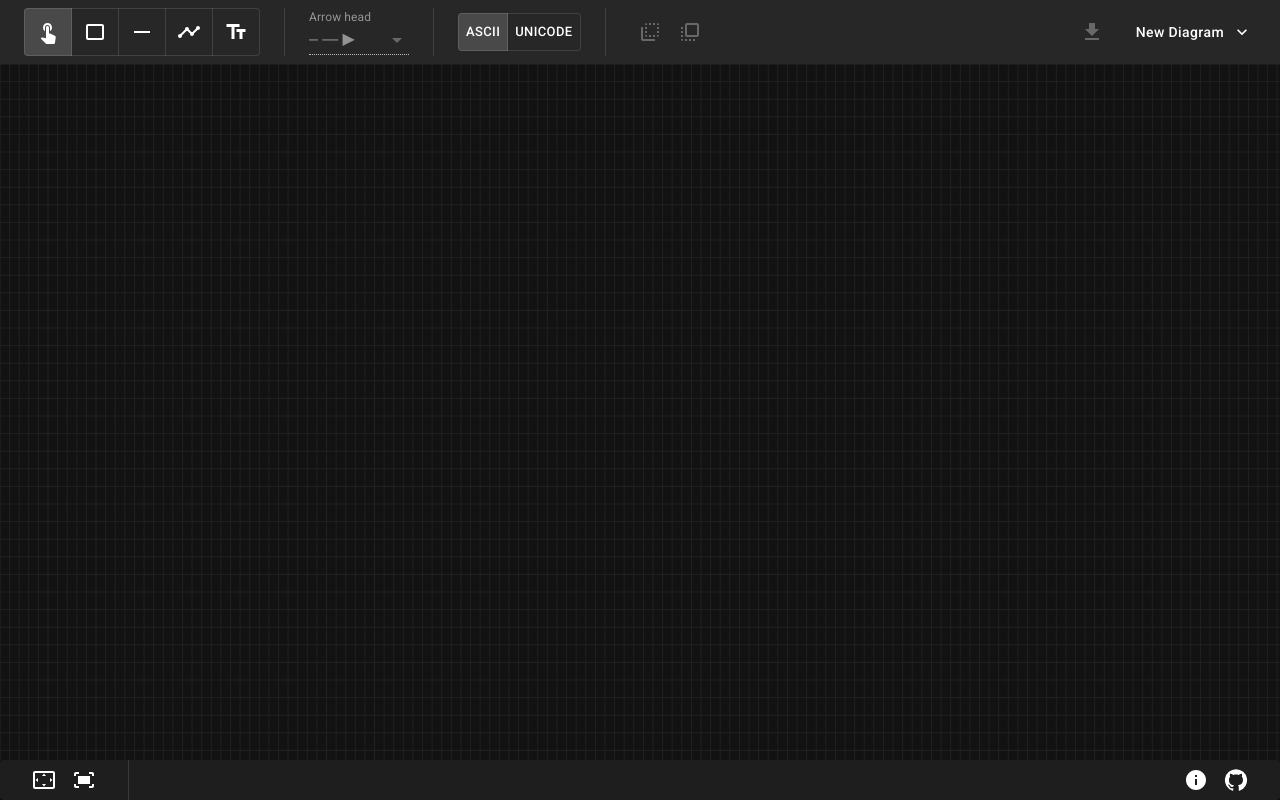
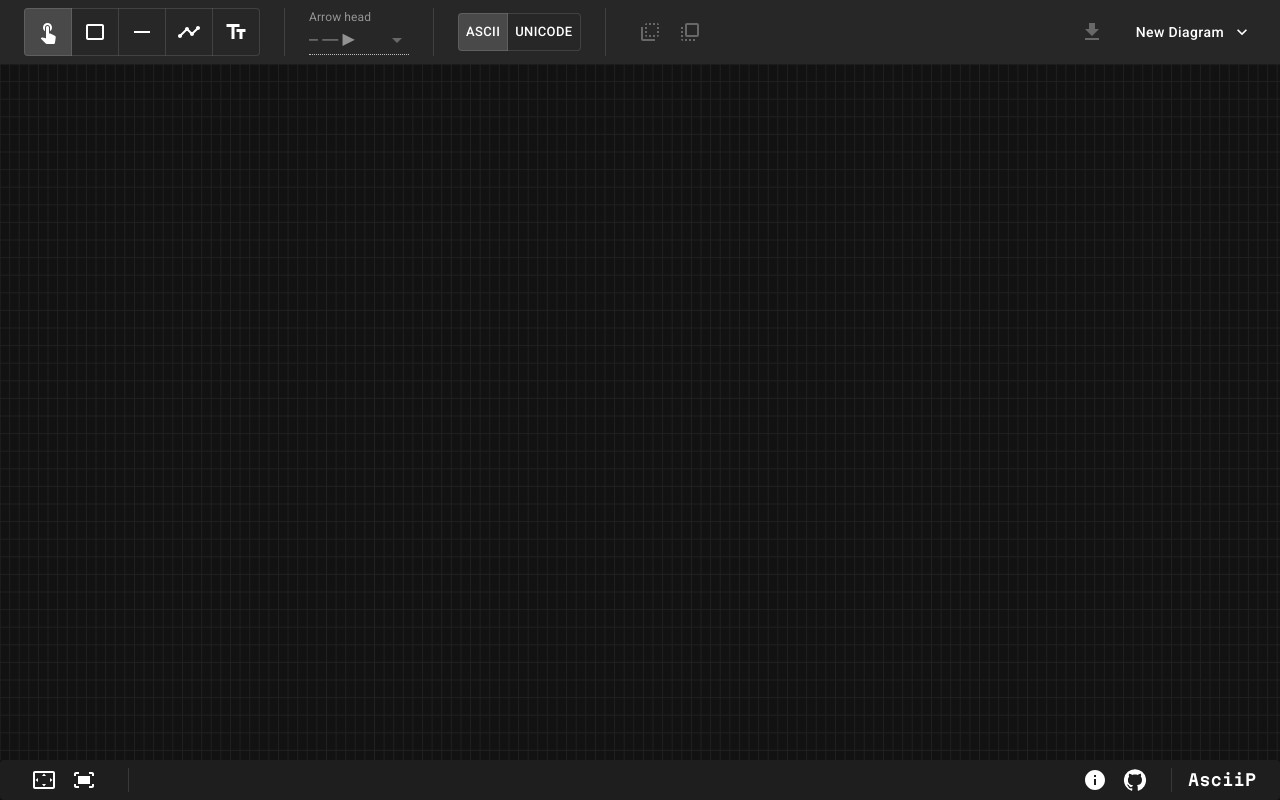
Before and after one commit to hhourani27/asciip, a React (Create React App) app: page / in a window 1280 px wide. Built offline with nearby package versions, Linux system fonts and the light colour scheme; a web font is replaced by a local one.

Commit message:
Add Logo

```diff
--- /dev/null
+++ b/src/components/Logo.tsx
@@ -0,0 +1,9 @@
+import { Typography } from "@mui/material";
+
+export function Logo(): JSX.Element {
+  return (
+    <Typography sx={{ fontFamily: "MartianMono", fontWeight: 600 }}>
+      AsciiP
+    </Typography>
+  );
+}
--- a/src/components/footer/Footer.tsx
+++ b/src/components/footer/Footer.tsx
@@ -19,7 +19,7 @@ export function Footer(): JSX.Element {
         sx={{ flexGrow: 1, display: "flex", alignItems: "center", gap: 3 }}
       >
         <FooterCanvasSize />
-        <Divider orientation="vertical" flexItem />
+        <Divider orientation="vertical" variant="middle" flexItem />
         <FooterTip />
       </Box>
       <Box
--- a/src/components/footer/FooterInfo.tsx
+++ b/src/components/footer/FooterInfo.tsx
@@ -1,8 +1,9 @@
-import { ButtonGroup, IconButton, Tooltip } from "@mui/material";
+import { ButtonGroup, Divider, IconButton, Tooltip } from "@mui/material";
 import GitHubIcon from "@mui/icons-material/GitHub";
 import InfoIcon from "@mui/icons-material/Info";
 import { useState } from "react";
 import { InfoDialog } from "../dialogs/InfoDialog";
+import { Logo } from "../Logo";
 
 export function FooterInfo(): JSX.Element {
   const [infoDialogOpen, setInfoDialogOpen] = useState<boolean>(false);
@@ -34,6 +35,8 @@ export function FooterInfo(): JSX.Element {
           </IconButton>
         </Tooltip>
       </ButtonGroup>
+      <Divider orientation="vertical" variant="middle" flexItem />
+      <Logo />
       {infoDialogOpen && (
         <InfoDialog onClose={() => setInfoDialogOpen(false)} />
       )}
--- a/src/index.css
+++ b/src/index.css
@@ -11,3 +11,10 @@ a {
   color: inherit; /* blue colors for links too */
   text-decoration: inherit; /* no underline */
 }
+
+@font-face {
+  font-family: "MartianMono";
+  src: url("./fonts/MartianMono-SemiBold.ttf") format("truetype");
+  font-weight: 700;
+  font-style: normal;
+}
--- a/src/index.tsx
+++ b/src/index.tsx
@@ -6,7 +6,7 @@ import "@fontsource/roboto/400.css";
 import "@fontsource/roboto/500.css";
 import "@fontsource/roboto/700.css";
 
-import App from "./App";
+import App from "./components/App";
 import { CssBaseline, ThemeProvider } from "@mui/material";
 import { store } from "./store/store";
 import { Provider } from "react-redux";
```
Also changed, not shown: src/components/App.tsx (renamed from src/App.tsx, +6 -6 lines), src/fonts/MartianMono-SemiBold.ttf (added).
